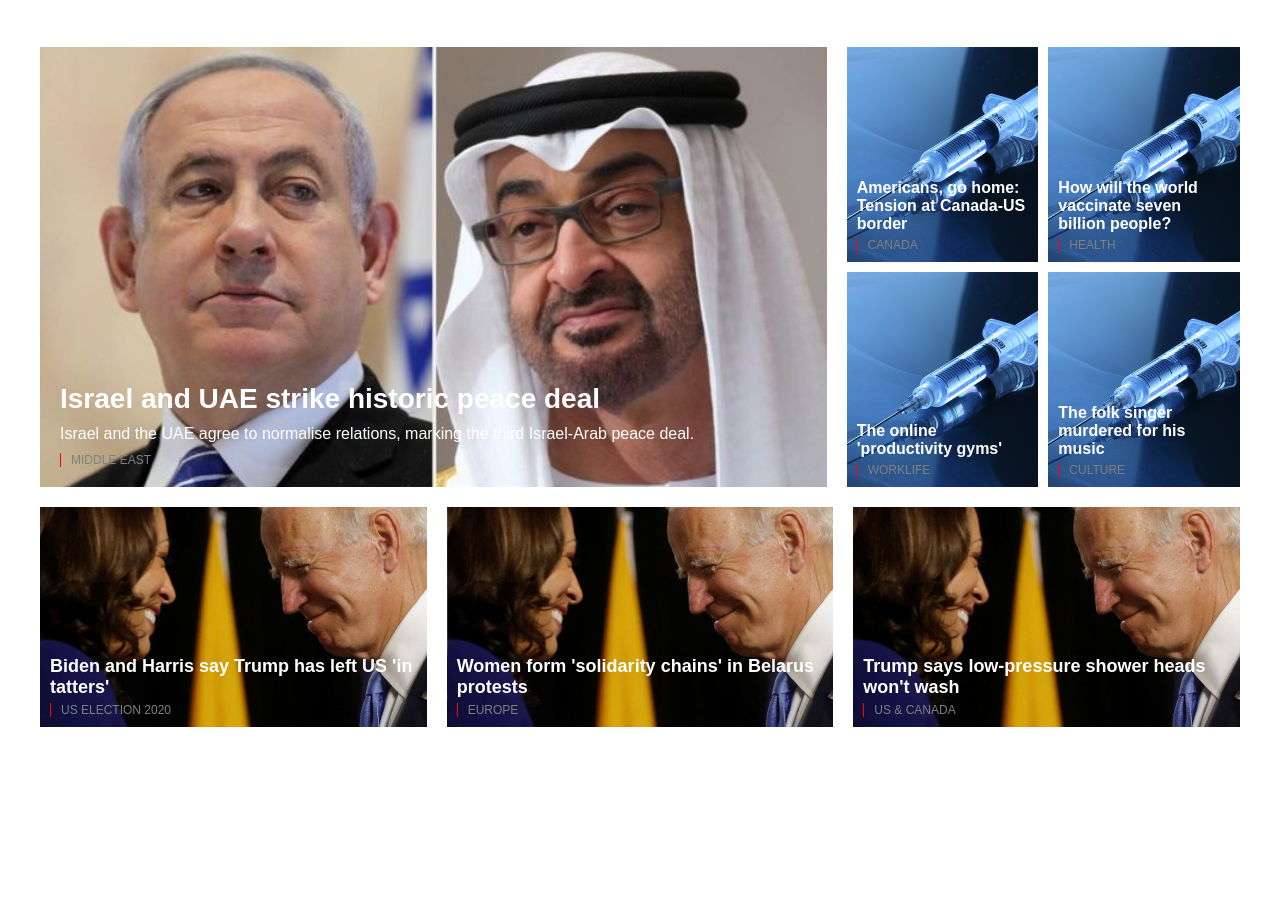
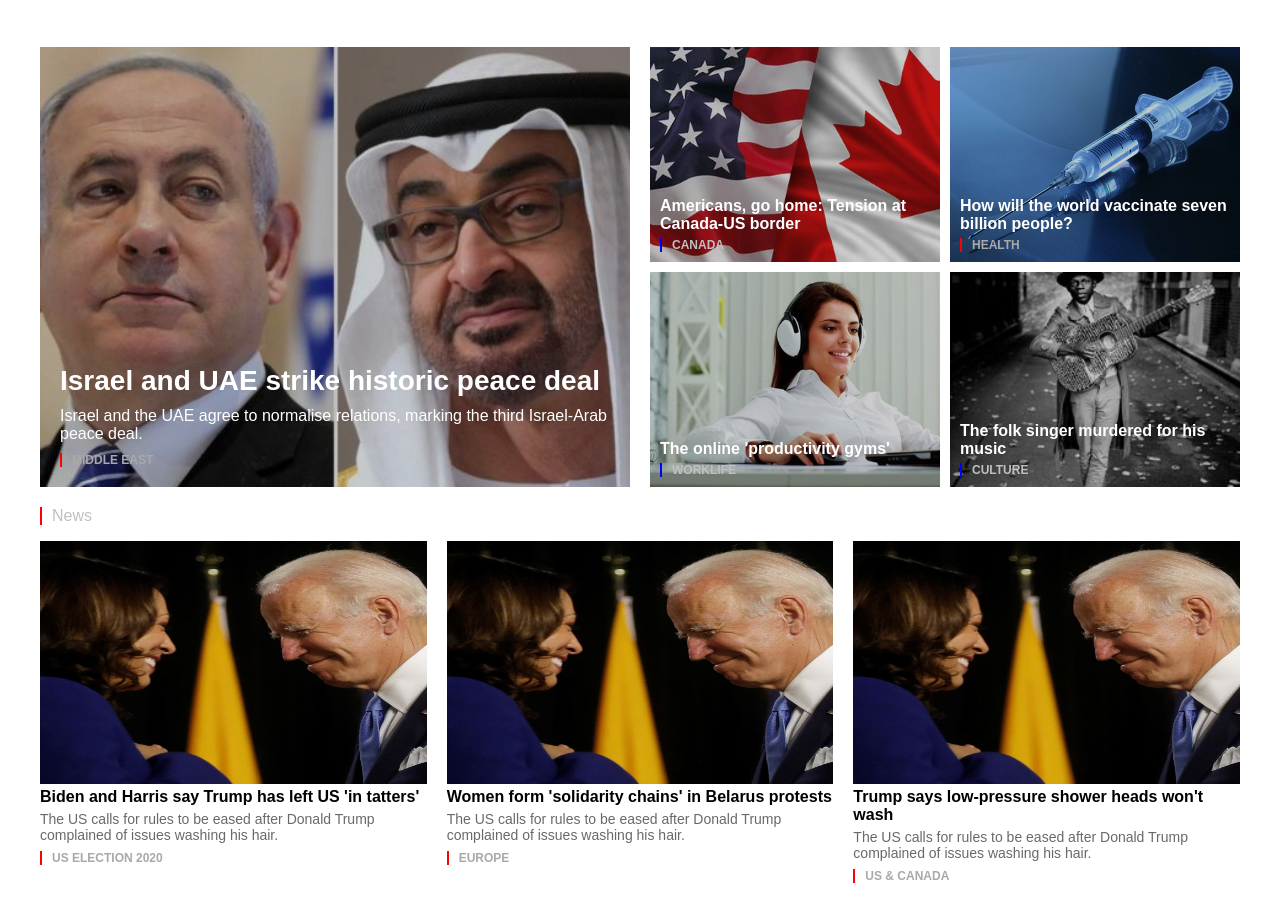
Before and after one commit to Corletey/newspage, a plain HTML site: page index.html in a window 1280 px wide. Shown: the part 103-1022 px from the top of the page. Before the commit the page ends 850 px from the top, so only its background shows below. Drawn offline with Linux system fonts and the light colour scheme.

Commit message:
news section update

```diff
--- a/index.html
+++ b/index.html
@@ -43,33 +43,50 @@
             <div class="side-stories">
                 <div class="story">
                     <h2>Americans, go home: Tension at Canada-US border</h2>
-                    <span class="category">CANADA</span>
+                    <span class="category2">CANADA</span>
                 </div>
-                <div class="story">
+                <div class="story at1">
                     <h2>How will the world vaccinate seven billion people?</h2>
                     <span class="category">HEALTH</span>
                 </div>
-                <div class="story">
+                <div class="story at2">
                     <h2>The online 'productivity gyms'</h2>
-                    <span class="category">WORKLIFE</span>
+                    <span class="category2">WORKLIFE</span>
                 </div>
-                <div class="story">
+                <div class="story at3">
                     <h2>The folk singer murdered for his music</h2>
-                    <span class="category">CULTURE</span>
+                    <span class="category2">CULTURE</span>
                 </div>
             </div>
         </section>
+
+        <div class="head-2">
+            <p>News</p>
+
+        </div>
         <section class="news">
             <div class="news-story">
+                <img src="./assets/Harris_Biden.jpeg" alt="news1">
                 <h2>Biden and Harris say Trump has left US 'in tatters'</h2>
+                <p>The US calls for rules to be eased after Donald Trump
+                    <br> complained of issues washing his hair.
+                </p>
                 <span class="category">US ELECTION 2020</span>
             </div>
             <div class="news-story">
+                <img src="./assets/Harris_Biden.jpeg" alt="news2">
                 <h2>Women form 'solidarity chains' in Belarus protests</h2>
+                <p>The US calls for rules to be eased after Donald Trump
+                    <br> complained of issues washing his hair.
+                </p>
                 <span class="category">EUROPE</span>
             </div>
             <div class="news-story">
+                <img src="./assets/Harris_Biden.jpeg" alt="news3">
                 <h2>Trump says low-pressure shower heads won't wash</h2>
+                <p>The US calls for rules to be eased after Donald Trump
+                    <br> complained of issues washing his hair.
+                </p>
                 <span class="category">US & CANADA</span>
             </div>
         </section>
--- a/styles.css
+++ b/styles.css
@@ -75,13 +75,15 @@ main {
 
 .welcome {
   display: grid;
-  grid-template-columns: 2fr 1fr;
+  grid-template-columns: 1fr 1fr;
   gap: 20px;
+  column-gap: 20px;
+  row-gap: 10px;
   margin-bottom: 20px;
 }
 
 .main-story {
-  background-image: url(./assets/Israel_UAE.jpeg);
+  background-image: url("./assets/Israel_UAE.jpeg");
   background-size: cover;
   background-position: center;
   color: #fff;
@@ -90,6 +92,8 @@ main {
   flex-direction: column;
   justify-content: flex-end;
   min-height: 400px;
+  background-color: rgba(0, 0, 0, 0.2);
+  background-blend-mode: overlay;
 }
 
 .main-story h1 {
@@ -110,7 +114,7 @@ main {
 }
 
 .story {
-  background-image: url(./assets/syringe.jpg);
+  background-image: url("./assets/borders.jpeg");
   background-size: cover;
   background-position: center;
   color: #fff;
@@ -118,6 +122,26 @@ main {
   display: flex;
   flex-direction: column;
   justify-content: flex-end;
+  background-color: rgba(0, 0, 0, 0.2);
+  background-blend-mode: overlay;
+}
+
+.at1 {
+    background-image: url("./assets/syringe.jpg");
+    background-color: rgba(0, 0, 0, 0.2);
+    background-blend-mode: overlay;
+  }
+
+.at2 {
+  background-image: url("./assets/online.jpg");
+  background-color: rgba(0, 0, 0, 0.2);
+  background-blend-mode: overlay;
+}
+
+.at3 {
+  background-image: url("./assets/singer.jpg");
+  background-color: rgba(0, 0, 0, 0.2);
+  background-blend-mode: overlay;
 }
 
 .story h2 {
@@ -126,31 +150,47 @@ main {
 }
 
 .category {
-  color: gray;
+    color:#A9A9A9;
     font-size: 12px;
-  border-left: 1px solid red;
+    font-weight: 700;
+    border-left: 2px solid red;
+    padding-left: 10px;
+  }
+
+.category2 {
+  color:#c0c0c0;
+  font-weight: 700;
+  font-size: 12px;
+  border-left: 2px solid blue;
   padding-left: 10px;
 }
 
 .news {
-  display: grid;
+  display: flex;
   grid-template-columns: repeat(3, 1fr);
   gap: 20px;
 }
 
-.news-story {
-  background-image: url(./assets/Harris_Biden.jpeg);
-  background-size: cover;
-  background-position: center;
-  color: #fff;
-  padding: 10px;
+.head-2 p {
   display: flex;
-  flex-direction: column;
-  justify-content: flex-end;
-  min-height: 200px;
+  color:#c0c0c0;
+  font-size: 16px;
+  border-left: 2px solid red;
+  padding-left: 10px;
 }
 
+.news-story img {
+  width: 100%;
+  height: 50%;
+  background-size: contain;
+}
 .news-story h2 {
-  font-size: 18px;
+  font-size: 16px;
   margin: 0 0 5px;
 }
+
+.news-story p {
+  font-size: 14px;
+  margin: 0 0 5px;
+  color:#696969;
+}
```
Also changed, not shown: assets/borders.jpeg (added), assets/borders2.jpeg (added), assets/online.jpg (added), assets/singer.jpg (added). Lines whose indentation alone changed are shown as unchanged.
